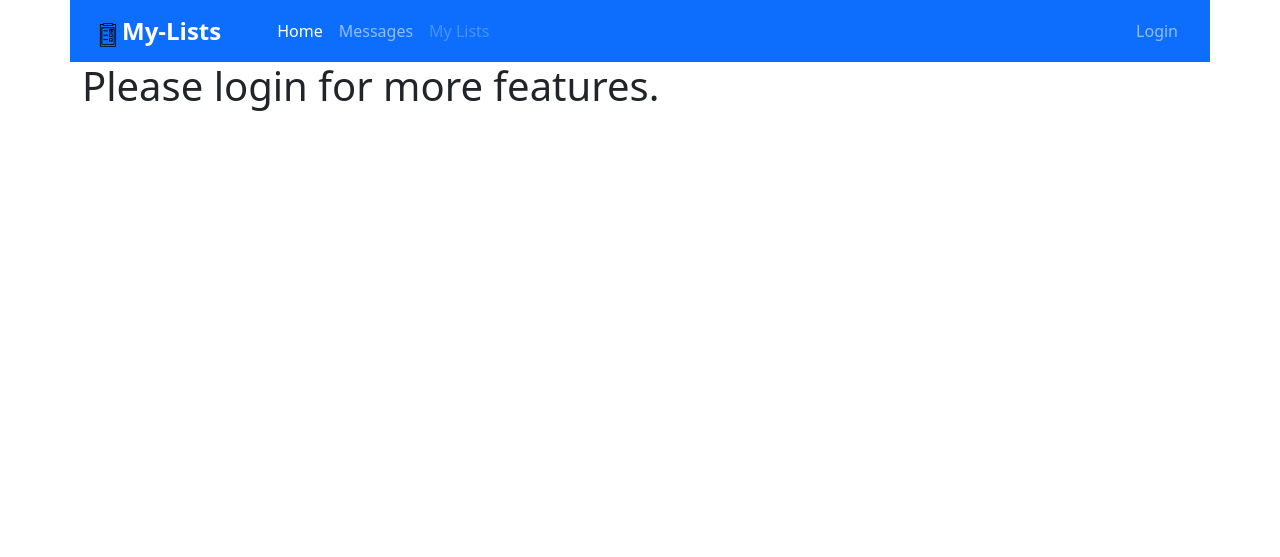
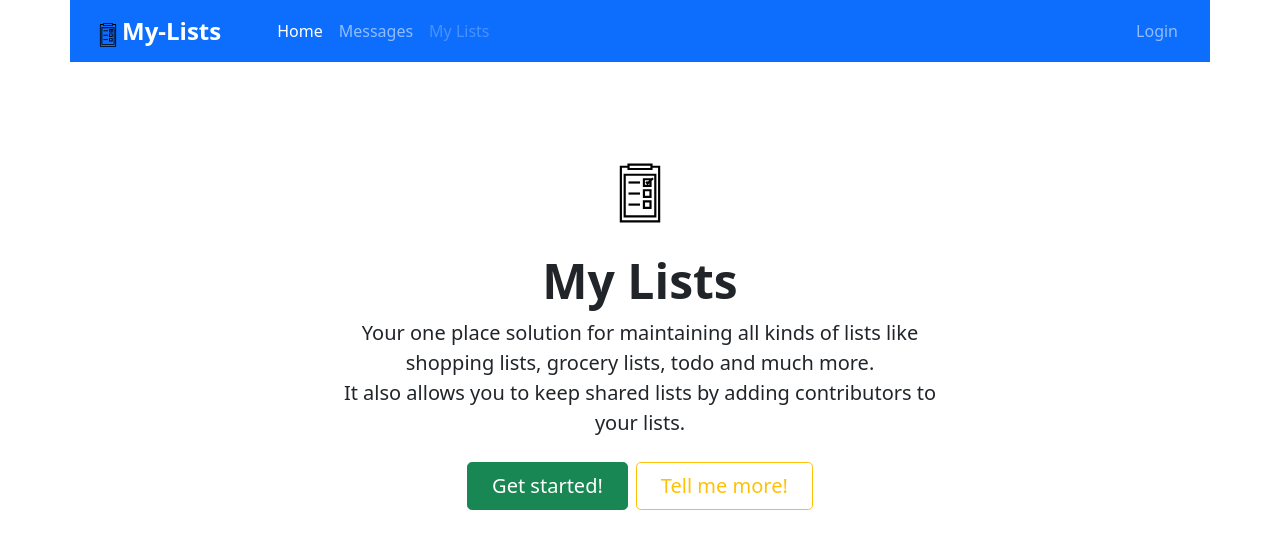
Before and after one commit to pragat-pandya/MyLists, a Django app: page / in a window 1280 px wide. Shown: the top 557 px of the page. Run offline with Django 4.2, Linux system fonts and the light colour scheme.

Commit message:
Desing the index.html

```diff
--- a/shoppingWeb/shoppingWeb/urls.py
+++ b/shoppingWeb/shoppingWeb/urls.py
@@ -10,4 +10,5 @@ urlpatterns = [
     path('', views.index, name='homepage'),
     path('accounts/', include('accounts.urls')),
     path('forgot-password/', views.forgotPassword, name='forgotPassword'),
+    path('tutorial/', views.tutorial, name='tellMeMore'),
 ] + static(settings.MEDIA_URL, document_root=settings.MEDIA_ROOT)
--- a/shoppingWeb/shoppingWeb/views.py
+++ b/shoppingWeb/shoppingWeb/views.py
@@ -5,3 +5,6 @@ def index (request):
 
 def forgotPassword (request):
   return render (request, 'forgotPassword.html')
+
+def tutorial (request):
+  return render (request, 'tutorial.html')
--- a/shoppingWeb/templates/index.html
+++ b/shoppingWeb/templates/index.html
@@ -1,5 +1,5 @@
 {% extends 'layout.html' %}
-
+{% load static %}
 {% block title %}Homepage{% endblock %}
 
 {% block content %}
@@ -9,7 +9,26 @@
     <h1>User is authencticated </h1>
   </section>
 {% else %}
-  <h1 class="container"> Please login for more features. </h1>
+<div class="px-4 py-5 my-5 text-center">
+  <img class="d-block mx-auto mb-4" src="{% static 'images/logo.svg' %}" alt="" width="72" height="70">
+  <h1 class="display-5 fw-bold">My Lists</h1>
+  <div class="col-lg-6 mx-auto">
+    <p class="lead mb-4">
+      Your one place solution for maintaining all kinds of lists like shopping lists, grocery lists,
+      todo and much more.
+      <br>
+      It also allows you to keep shared lists by adding contributors to your lists.
+    </p>
+    <div class="d-grid gap-2 d-sm-flex justify-content-sm-center">
+      <a href="{% url 'login' %}">
+        <button type="button" class="btn btn-success btn-lg px-4 gap-3">Get started!</button>
+      </a>
+      <a href="{% url 'tellMeMore' %}">
+        <button type="button" class="btn btn-outline-warning btn-lg px-4">Tell me more!</button>
+      </a>
+    </div>
+  </div>
+</div>
 {% endif %}
 
 {% endblock %}
```
Also changed, not shown: shoppingWeb/templates/tutorial.html (added, +11 -0 lines), shoppingWeb/db.sqlite3.
